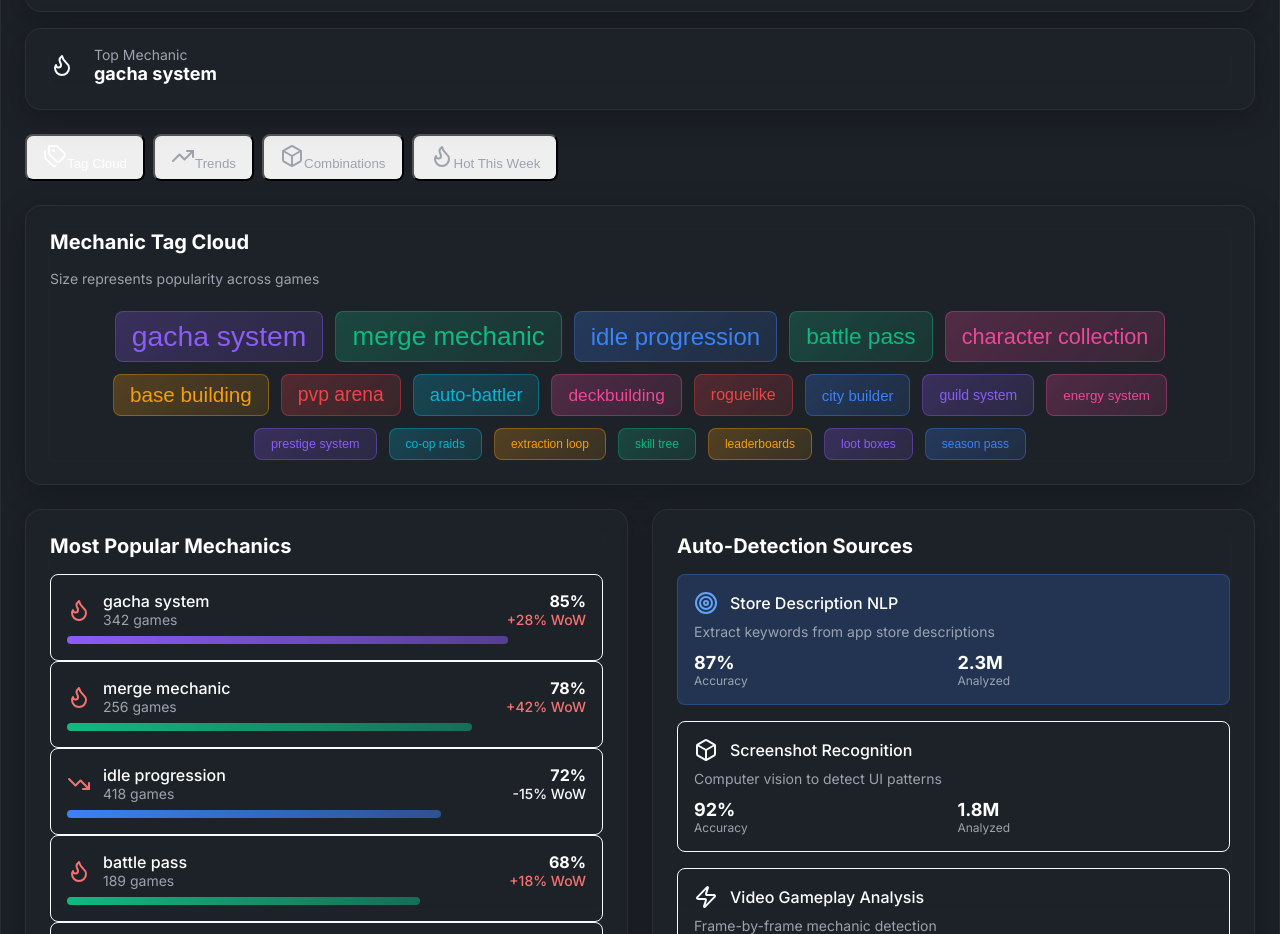
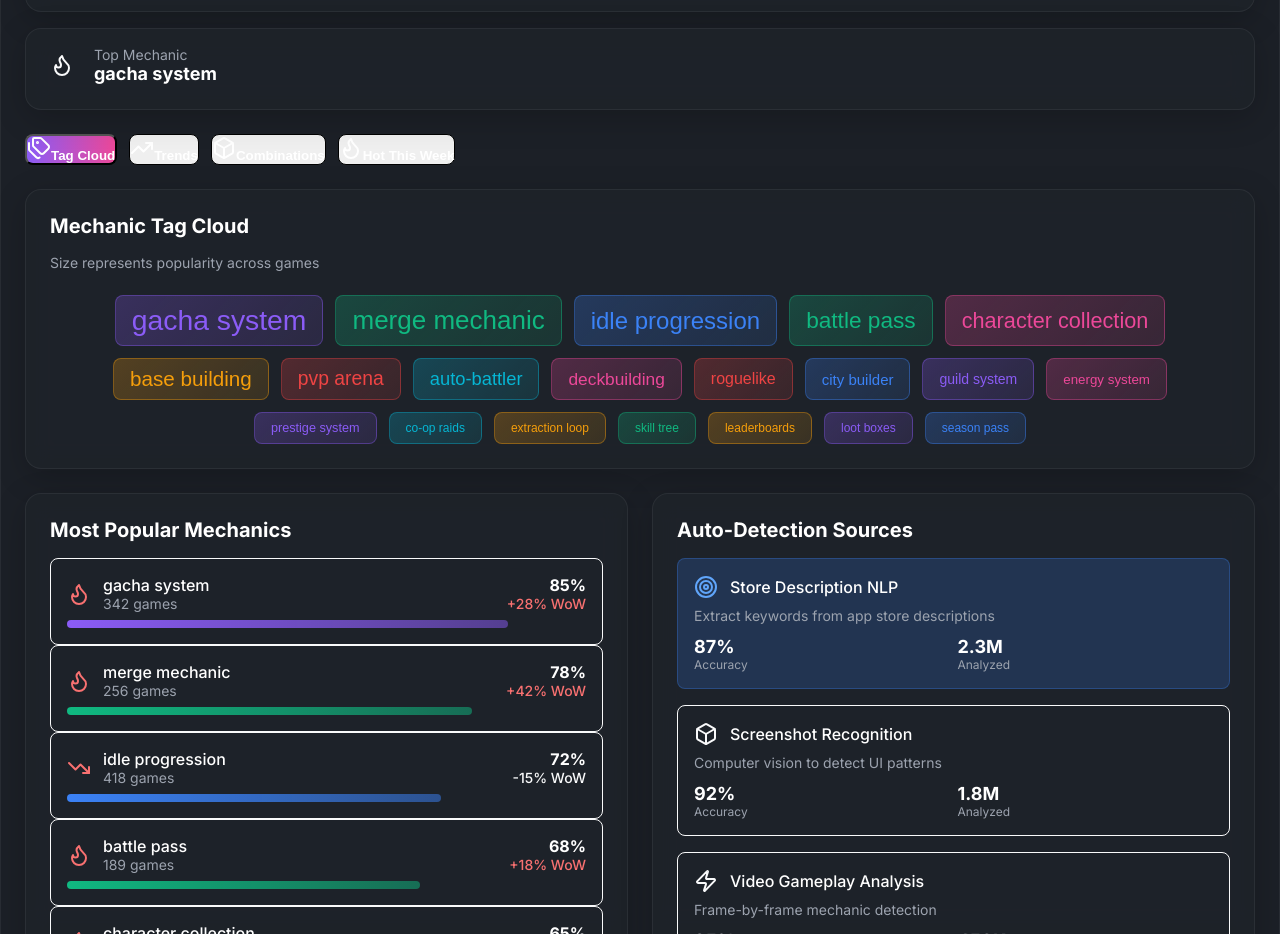
Before and after one commit to fadil013/Market-Intelligence-, a React (Vite) app: page /trends in a window 1280 px wide. Shown: the part 2660-3594 px from the top of the page. Built offline with nearby package versions, Linux system fonts and the light colour scheme; the HTML template or start-up script is replaced by a standard one.

Commit message:
Fix MechanicTagging buttons: White text, darker backgrounds, perfect symmetric colors

```diff
--- a/src/components/MechanicTagging.jsx
+++ b/src/components/MechanicTagging.jsx
@@ -137,14 +137,14 @@
                 </div>
             </div>
 
-            {/* View Mode Switcher */}
-            <div className="flex gap-2 flex-wrap">
+            {/* View Mode Switcher - Professional with Perfect Contrast */}
+            <div className="flex gap-3 flex-wrap">
                 <button
                     onClick={() => setViewMode('tagcloud')}
-                    className={`px-4 py-2 rounded-lg font-medium transition-all ${
+                    className={`px-5 py-3 rounded-lg font-semibold transition-all shadow-lg ${
                         viewMode === 'tagcloud'
-                            ? 'bg-purple-600 text-white'
-                            : 'bg-gray-800 text-gray-400 hover:bg-gray-700'
+                            ? 'bg-gradient-to-r from-purple-600 to-purple-500 text-white shadow-purple-500/50'
+                            : 'bg-slate-900/90 text-white hover:bg-slate-800 border border-slate-700'
                     }`}
                 >
                     <Tags className="w-4 h-4 inline mr-2" />
@@ -152,10 +152,10 @@
                 </button>
                 <button
                     onClick={() => setViewMode('trends')}
-                    className={`px-4 py-2 rounded-lg font-medium transition-all ${
+                    className={`px-5 py-3 rounded-lg font-semibold transition-all shadow-lg ${
                         viewMode === 'trends'
-                            ? 'bg-purple-600 text-white'
-                            : 'bg-gray-800 text-gray-400 hover:bg-gray-700'
+                            ? 'bg-gradient-to-r from-blue-600 to-blue-500 text-white shadow-blue-500/50'
+                            : 'bg-slate-900/90 text-white hover:bg-slate-800 border border-slate-700'
                     }`}
                 >
                     <TrendingUp className="w-4 h-4 inline mr-2" />
@@ -163,10 +163,10 @@
                 </button>
                 <button
                     onClick={() => setViewMode('combinations')}
-                    className={`px-4 py-2 rounded-lg font-medium transition-all ${
+                    className={`px-5 py-3 rounded-lg font-semibold transition-all shadow-lg ${
                         viewMode === 'combinations'
-                            ? 'bg-purple-600 text-white'
-                            : 'bg-gray-800 text-gray-400 hover:bg-gray-700'
+                            ? 'bg-gradient-to-r from-cyan-600 to-cyan-500 text-white shadow-cyan-500/50'
+                            : 'bg-slate-900/90 text-white hover:bg-slate-800 border border-slate-700'
                     }`}
                 >
                     <Box className="w-4 h-4 inline mr-2" />
@@ -174,10 +174,10 @@
                 </button>
                 <button
                     onClick={() => setViewMode('hot')}
-                    className={`px-4 py-2 rounded-lg font-medium transition-all ${
+                    className={`px-5 py-3 rounded-lg font-semibold transition-all shadow-lg ${
                         viewMode === 'hot'
-                            ? 'bg-purple-600 text-white'
-                            : 'bg-gray-800 text-gray-400 hover:bg-gray-700'
+                            ? 'bg-gradient-to-r from-orange-600 to-orange-500 text-white shadow-orange-500/50'
+                            : 'bg-slate-900/90 text-white hover:bg-slate-800 border border-slate-700'
                     }`}
                 >
                     <Flame className="w-4 h-4 inline mr-2" />
```
